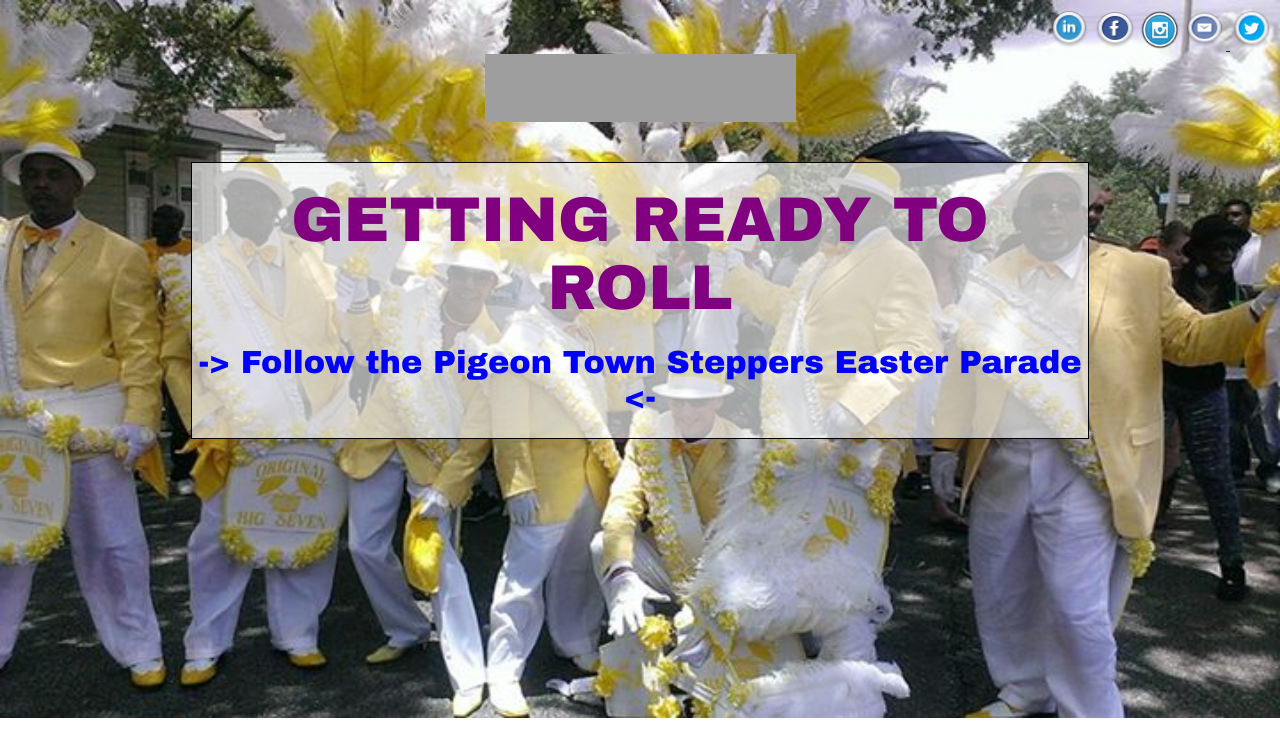
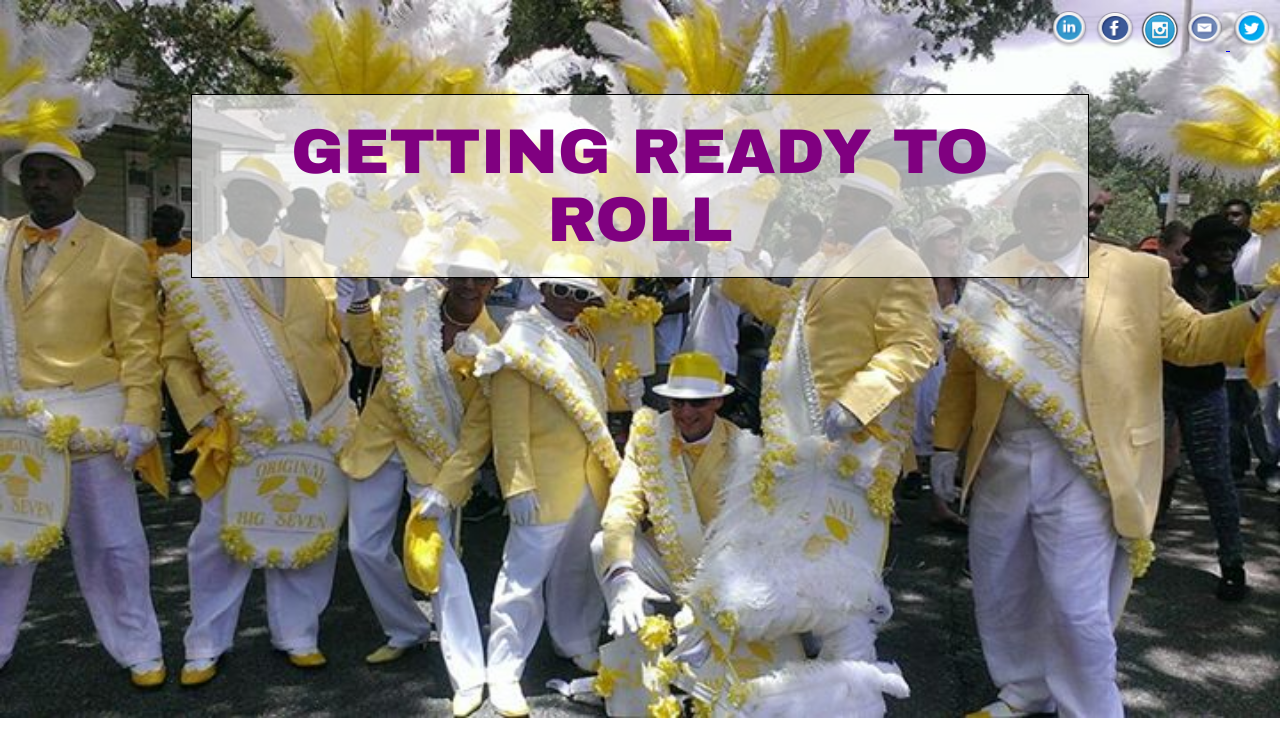
Before and after one commit to 2ndlinenola/web, a plain HTML site: page index.html in a window 1280 px wide. Drawn offline with nearby package versions, Linux system fonts and the light colour scheme; grey boxes are pictures that could not be loaded.

Commit message:
clear old parade

```diff
--- a/index.html
+++ b/index.html
@@ -50,9 +50,6 @@
 }
 </style>
 
-<div align="center">
-<iframe src="http://free.timeanddate.com/countdown/i447g9tt/n178/cf12/cm0/cu4/ct0/cs0/ca0/cr0/ss0/cac000/cpc000/pcfff/tcfff/fs100/szw320/szh135/tatThe%20Pigeon%20Town%20Steppers%20start%20in/tac000/tptPigeon%20Town%20Steppers%202nd%20Line%20rolled/tpc000/mac000/mpc000/iso2014-04-20T13:00:00" style="background-color:#FFCC99" frameborder="0" width="311" height="68" align="center"></iframe>
-</div>
 
 <script type="text/javascript">
   var text=new Array();
@@ -86,8 +83,6 @@
   left: 0; right: 0;" class="transbox">
 <span class="content">
   <h3 id="headline">THE SECOND LINE NOLA IS COMING</h3>
-  <span class="tracker">
-    <a href="tracker.html" class="tracker">-&gt; Follow the Pigeon Town Steppers Easter Parade &lt;-</a>
   </span>
 </span>
 </div>
```
